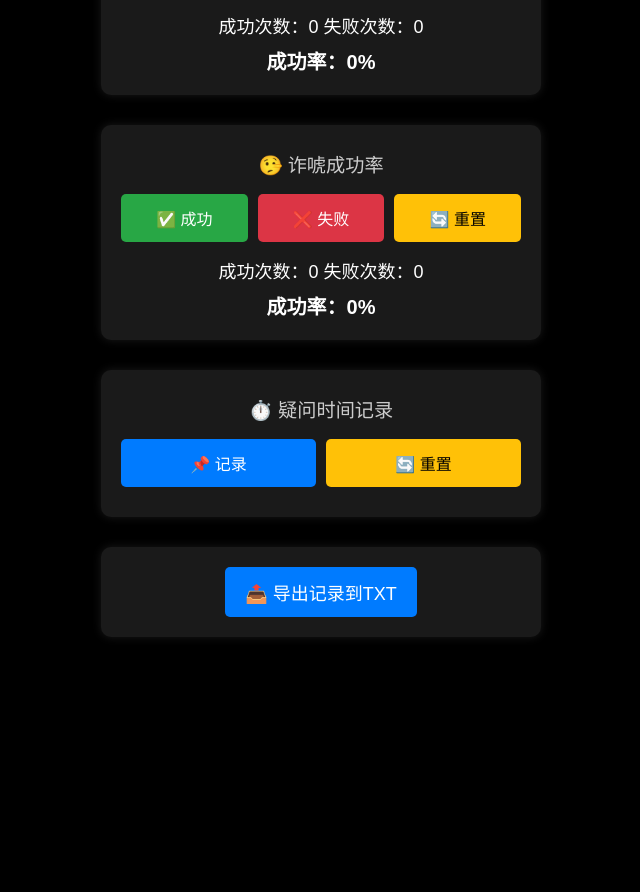
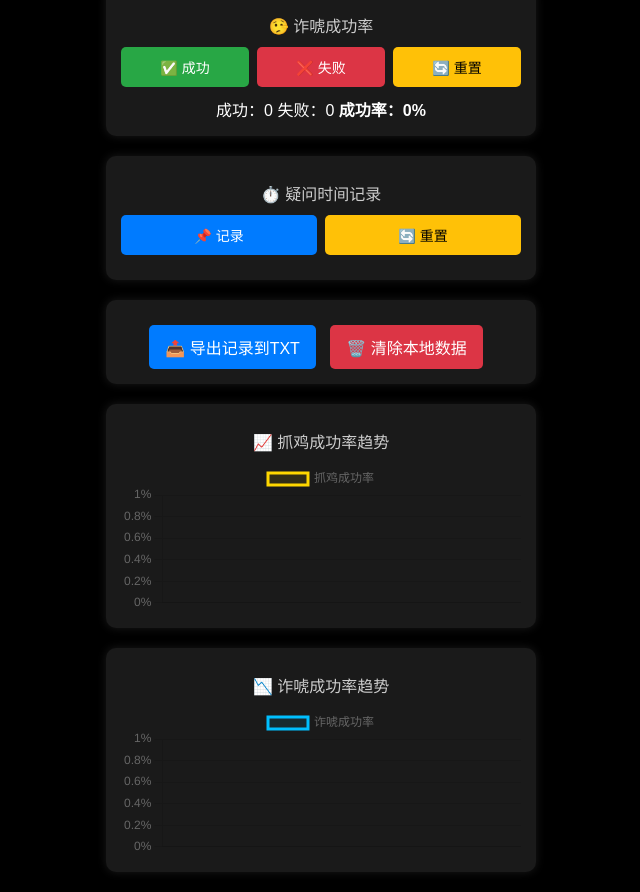
Before and after one commit to xiaofeng720/bluff, a plain HTML site: page index.html in a window 1280 px wide. Shown: the part 289-1181 px from the top of the page, without its empty margins (319-959 px from the left). Before the commit the page ends 974 px from the top, so only its background shows below. Drawn offline with nearby package versions, Linux system fonts and the light colour scheme.

Commit message:
Update index.html

```diff
--- a/index.html
+++ b/index.html
@@ -7,19 +7,24 @@
     body {
       font-family: Arial, sans-serif;
       text-align: center;
-      padding: 40px;
+      padding: 20px;
       background-color: #000000;
       color: white;
+      margin: 0;
+    }
+
+    h1, h2 {
+      margin-top: 10px;
+      margin-bottom: 10px;
+      font-weight: normal;
     }
 
     h1 {
-      margin-bottom: 10px;
+      font-size: 24px;
     }
 
     h2 {
-      margin-top: 5px;
-      font-weight: normal;
-      font-size: 1.2em;
+      font-size: 16px;
       color: #cccccc;
     }
 
@@ -27,35 +32,35 @@
       display: flex;
       flex-direction: column;
       align-items: center;
-      gap: 30px;
+      gap: 20px;
     }
 
     .section {
       background-color: #1a1a1a;
       width: 90%;
       max-width: 400px;
-      padding: 20px;
+      padding: 15px;
       border-radius: 10px;
       box-shadow: 0 0 10px rgba(255,255,255,0.1);
     }
 
     button {
-      padding: 12px 16px;
-      font-size: 16px;
+      padding: 10px 14px;
+      font-size: 14px;
       cursor: pointer;
       border: none;
       border-radius: 5px;
       color: white;
       flex: 1;
-      min-width: 100px;
+      min-width: 80px;
     }
 
     .button-group {
       display: flex;
       justify-content: space-around;
       align-items: center;
-      gap: 10px;
-      margin-top: 15px;
+      gap: 8px;
+      margin-top: 10px;
       flex-wrap: wrap;
     }
 
@@ -65,13 +70,11 @@
     .reset-btn { background-color: #ffc107; color: black; }
 
     .stats {
-      margin-top: 15px;
-      font-size: 18px;
+      margin-top: 10px;
+      font-size: 16px;
     }
 
-    .result {
-      margin-top: 8px;
-      font-size: 20px;
+    .rate-text {
       font-weight: bold;
     }
 
@@ -82,15 +85,26 @@
     }
 
     .time-item {
-      padding: 6px 0;
-      font-size: 16px;
+      padding: 4px 0;
+      font-size: 14px;
     }
 
-    .export-btn {
+    .export-btn, .clear-btn {
       background-color: #007bff;
       color: white;
-      padding: 12px 20px;
-      font-size: 18px;
+      padding: 10px 16px;
+      font-size: 16px;
+      margin-top: 10px;
+      margin-right: 10px;
+    }
+
+    .clear-btn {
+      background-color: #dc3545;
+    }
+
+    canvas {
+      margin-top: 10px;
+      max-width: 400px;
     }
   </style>
 </head>
@@ -109,8 +123,7 @@
       <button class="fail-btn" onclick="recordAction('catch', false)">❌ 失败</button>
       <button class="reset-btn" onclick="resetStats('catch')">🔄 重置</button>
     </div>
-    <div class="stats" id="catchStats">成功次数：0   失败次数：0</div>
-    <div class="result" id="catchResult">成功率：0%</div>
+    <div class="stats" id="catchStats">成功：0 失败：0 <span class="rate-text" id="catchRateText">成功率：0%</span></div>
   </div>
 
   <!-- 诈唬成功率 -->
@@ -121,8 +134,7 @@
       <button class="fail-btn" onclick="recordAction('bluff', false)">❌ 失败</button>
       <button class="reset-btn" onclick="resetStats('bluff')">🔄 重置</button>
     </div>
-    <div class="stats" id="bluffStats">成功次数：0   失败次数：0</div>
-    <div class="result" id="bluffResult">成功率：0%</div>
+    <div class="stats" id="bluffStats">成功：0 失败：0 <span class="rate-text" id="bluffRateText">成功率：0%</span></div>
   </div>
 
   <!-- 时间记录 -->
@@ -135,25 +147,108 @@
     <div class="time-list" id="timeList"></div>
   </div>
 
-  <!-- 导出 -->
+  <!-- 导出 & 清除 -->
   <div class="section">
     <button class="export-btn" onclick="exportToTxt()">📤 导出记录到TXT</button>
+    <button class="clear-btn" onclick="clearLocalStorage()">🗑️ 清除本地数据</button>
+  </div>
+
+  <!-- 图表 -->
+  <div class="section">
+    <h2>📈 抓鸡成功率趋势</h2>
+    <canvas id="catchChart" width="400" height="150"></canvas>
+  </div>
+
+  <div class="section">
+    <h2>📉 诈唬成功率趋势</h2>
+    <canvas id="bluffChart" width="400" height="150"></canvas>
   </div>
 
 </div>
 
+<!-- 引入 Chart.js -->
+<script src="https://cdn.jsdelivr.net/npm/chart.js"></script>
+
 <script>
   const stats = {
-    catch: { success: 0, fail: 0 },
-    bluff: { success: 0, fail: 0 }
+    catch: { success: 0, fail: 0, history: [] },
+    bluff: { success: 0, fail: 0, history: [] }
   };
 
   let timeRecords = [];
 
+  // 初始化图表
+  const ctxCatch = document.getElementById('catchChart').getContext('2d');
+  const ctxBluff = document.getElementById('bluffChart').getContext('2d');
+
+  const chartCatch = new Chart(ctxCatch, {
+    type: 'line',
+    data: {
+      labels: [],
+      datasets: [{
+        label: '抓鸡成功率',
+        borderColor: '#FFD700',
+        backgroundColor: 'rgba(255,215,0,0.1)',
+        data: [],
+        fill: true,
+        tension: 0.3
+      }]
+    },
+    options: {
+      responsive: true,
+      scales: {
+        y: { ticks: { callback: value => value + '%' } }
+      }
+    }
+  });
+
+  const chartBluff = new Chart(ctxBluff, {
+    type: 'line',
+    data: {
+      labels: [],
+      datasets: [{
+        label: '诈唬成功率',
+        borderColor: '#00BFFF',
+        backgroundColor: 'rgba(0,191,255,0.1)',
+        data: [],
+        fill: true,
+        tension: 0.3
+      }]
+    },
+    options: {
+      responsive: true,
+      scales: {
+        y: { ticks: { callback: value => value + '%' } }
+      }
+    }
+  });
+
+  // 页面加载时从 localStorage 恢复数据
+  window.addEventListener('load', () => {
+    const savedData = JSON.parse(localStorage.getItem('pokerStats'));
+    if (savedData) {
+      stats.catch = savedData.catch;
+      stats.bluff = savedData.bluff;
+      timeRecords = savedData.timeRecords || [];
+      updateDisplay('catch');
+      updateDisplay('bluff');
+      renderTimeList();
+      updateChart('catch');
+      updateChart('bluff');
+    }
+  });
+
   function recordAction(type, isSuccess) {
     if (isSuccess) stats[type].success += 1;
     else stats[type].fail += 1;
+
     updateDisplay(type);
+
+    const total = stats[type].success + stats[type].fail;
+    const rate = total === 0 ? 0 : ((stats[type].success / total) * 100).toFixed(2);
+    stats[type].history.push(parseFloat(rate));
+    updateChart(type);
+    saveToLocalStorage();
   }
 
   function updateDisplay(type) {
@@ -161,30 +256,59 @@
     const f = stats[type].fail;
     const total = s + f;
     const rate = total === 0 ? 0 : ((s / total) * 100).toFixed(2);
-    document.getElementById(`${type}Stats`).textContent = `成功次数：${s}   失败次数：${f}`;
-    document.getElementById(`${type}Result`).textContent = `成功率：${rate}%`;
+
+    const statsContainer = document.getElementById(`${type}Stats`);
+    const newHTML = `
+      成功：${s} 失败：${f}
+      <span class="rate-text" id="${type}RateText">成功率：${rate}%</span>
+    `;
+    statsContainer.innerHTML = newHTML;
+
+    const rateTextElement = document.getElementById(`${type}RateText`);
+    if (type === 'catch') {
+      rateTextElement.style.color = rate > 33 ? '#FFD700' : '#FF4C4C';
+    } else if (type === 'bluff') {
+      rateTextElement.style.color = rate > 40 ? '#FFD700' : '#FF4C4C';
+    }
+  }
+
+  function updateChart(type) {
+    const data = stats[type].history;
+    const chart = type === 'catch' ? chartCatch : chartBluff;
+
+    chart.data.labels = Array.from({ length: data.length }, (_, i) => i + 1);
+    chart.data.datasets[0].data = data.map(d => d);
+    chart.update();
   }
 
   function resetStats(type) {
     stats[type].success = 0;
     stats[type].fail = 0;
+    stats[type].history = [];
     updateDisplay(type);
+    updateChart(type);
+    saveToLocalStorage();
   }
 
   function recordTime() {
     const now = new Date();
-    const formattedTime = `${String(now.getHours()).padStart(2, '0')}:${String(now.getMinutes()).padStart(2, '0')}:${String(now.getSeconds()).padStart(2, '0')}`;
+    const dateStr = `${now.getFullYear()}-${String(now.getMonth()+1).padStart(2,'0')}-${String(now.getDate()).padStart(2,'0')}`;
+    const timeStr = `${String(now.getHours()).padStart(2,'0')}:${String(now.getMinutes()).padStart(2,'0')}:${String(now.getSeconds()).padStart(2,'0')}`;
+    const fullTime = `${dateStr} ${timeStr}`;
+
     const index = timeRecords.length + 1;
-    timeRecords.push(formattedTime);
+    timeRecords.push(fullTime);
     const item = document.createElement("div");
     item.className = "time-item";
-    item.textContent = `${index}. ${formattedTime}`;
+    item.textContent = `${index}. ${fullTime}`;
     document.getElementById("timeList").appendChild(item);
+    saveToLocalStorage();
   }
 
   function clearTimeRecords() {
     timeRecords = [];
     document.getElementById("timeList").innerHTML = '';
+    saveToLocalStorage();
   }
 
   function exportToTxt() {
@@ -219,6 +343,33 @@
     link.download = `德扑统计数据_${exportTime.replace(/:/g, '-')}.txt`;
     link.click();
   }
+
+  function saveToLocalStorage() {
+    localStorage.setItem('pokerStats', JSON.stringify({
+      catch: stats.catch,
+      bluff: stats.bluff,
+      timeRecords
+    }));
+  }
+
+  function clearLocalStorage() {
+    if (confirm('确定要清除所有本地数据吗？')) {
+      localStorage.removeItem('pokerStats');
+      alert('数据已清除');
+      location.reload(); // 刷新页面以清空显示
+    }
+  }
+
+  function renderTimeList() {
+    const listDiv = document.getElementById("timeList");
+    listDiv.innerHTML = '';
+    timeRecords.forEach((t, i) => {
+      const item = document.createElement("div");
+      item.className = "time-item";
+      item.textContent = `${i+1}. ${t}`;
+      listDiv.appendChild(item);
+    });
+  }
 </script>
 
 </body>
```
